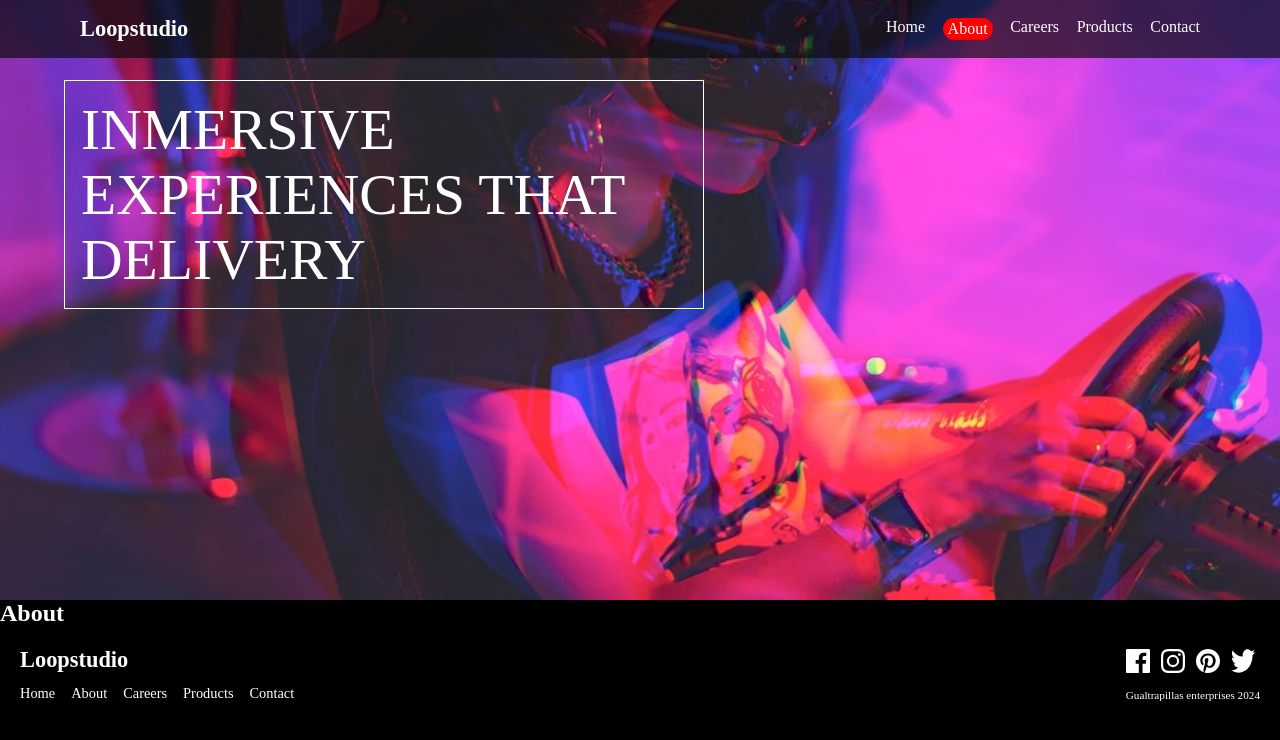
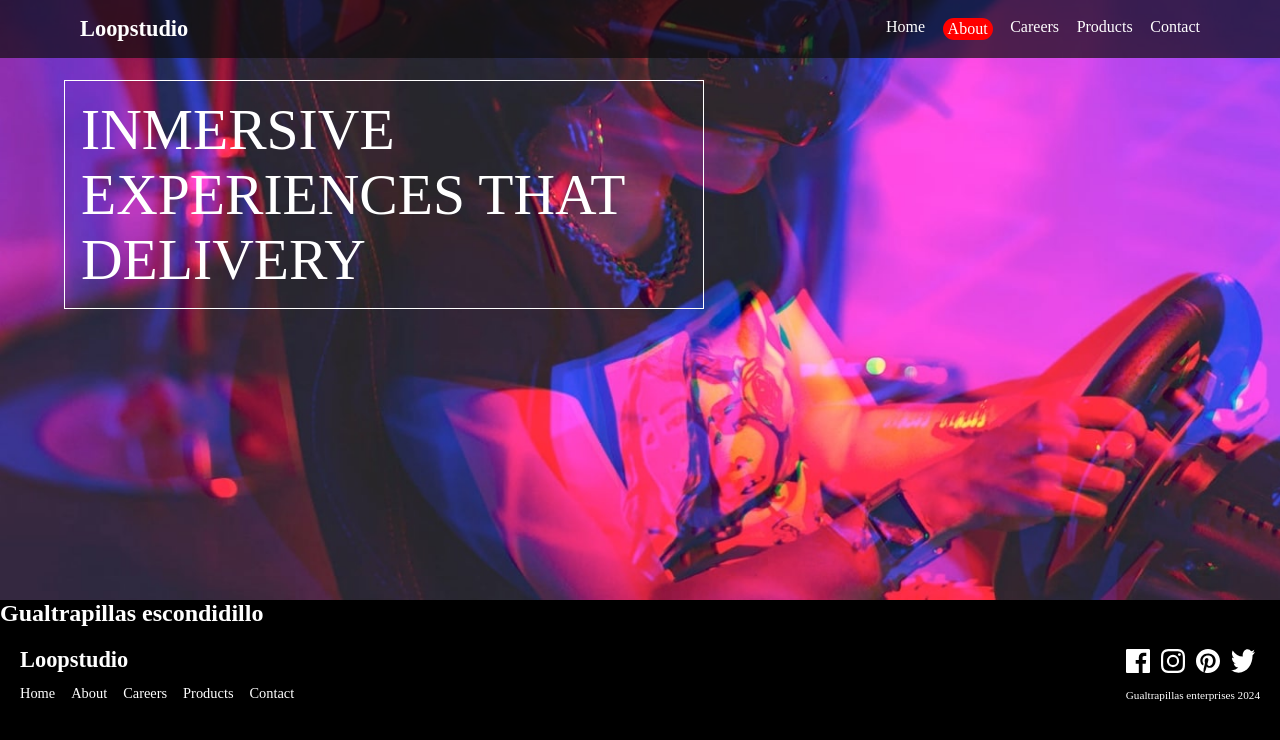
Before and after one commit to DelDazDev/reat-landing, a React (Vite) app: page /about in a window 1280 px wide. Shown: the top 740 px of the page. Built offline with nearby package versions, Linux system fonts and the light colour scheme.

Commit message:
Ya no digo na

```diff
--- a/src/pages/About.jsx
+++ b/src/pages/About.jsx
@@ -1,7 +1,7 @@
 const About = () => {
     return(
       <div>
-        <h2>About</h2>
+        <h2>Gualtrapillas escondidillo</h2>
       </div>
     )
   }
```
